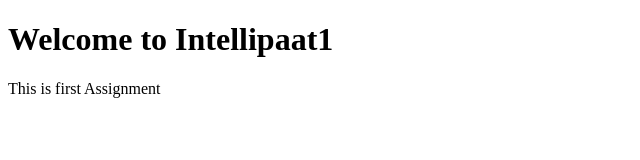
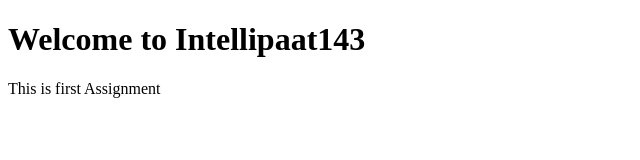
Before and after one commit to vsreekanthreddy/jenkins, a plain HTML site: page index.html in a window 1280 px wide. Shown: the full height of the page, 0-640 px from the left. Drawn offline with Linux system fonts and the light colour scheme.

Commit message:
fourth commit

```diff
--- a/index.html
+++ b/index.html
@@ -2,7 +2,7 @@
 <html>
 <body>
 
-<h1> Welcome to Intellipaat1 </h1>
+<h1> Welcome to Intellipaat143 </h1>
 <p> This is first Assignment</p>
 
 </body>
```
